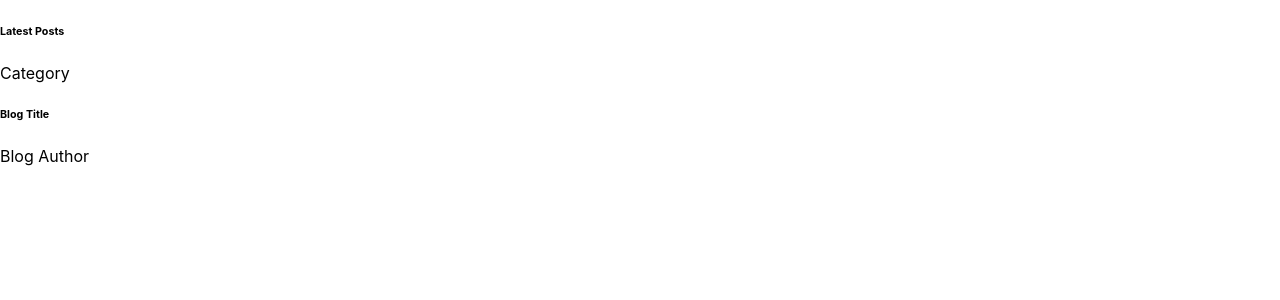
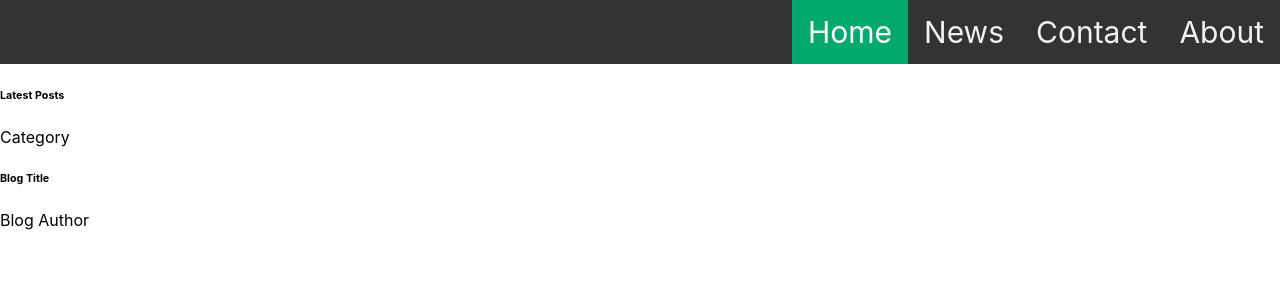
Before and after one commit to claraz4/Blog-Dar, a React (Create React App) app in the folder frontend/: page / in a window 1280 px wide. Shown: the top 300 px of the page. Built offline with nearby package versions, Linux system fonts and the light colour scheme.

Commit message:
navigation bar..?

```diff
--- a/frontend/src/App.js
+++ b/frontend/src/App.js
@@ -1,10 +1,12 @@
 import { BrowserRouter as Router, Routes, Route } from "react-router-dom";
 import Home from "./pages/Home";
+import NavBar from "./components/NavBar";
 
 function App() {
   return (
     <div className="App">
       <Router>
+        <NavBar /> {/* Add the NavBar component here */}
         <Routes>
           <Route exact path="/" element={<Home />} />
         </Routes>
--- /dev/null
+++ b/frontend/src/components/NavBar.css
@@ -0,0 +1,25 @@
+.topnav {
+    background-color: #333;
+    overflow: hidden;
+    width: 100%;
+    display: flex;
+    justify-content: flex-end;
+}
+
+.topnav a {
+    color: #f2f2f2;
+    text-align: center;
+    padding: 14px 16px;
+    text-decoration: none;
+    font-size: 30px;
+}
+
+.topnav a:hover {
+    background-color: #ddd;
+    color: black;
+}
+
+.topnav a.active {
+    background-color: #04AA6D;
+    color: white;
+}
--- /dev/null
+++ b/frontend/src/components/NavBar.js
@@ -0,0 +1,15 @@
+import React from 'react';
+import './NavBar.css';
+
+const NavBar = () => {
+    return (
+        <div className="topnav">
+            <a className="active" href="#home">Home</a>
+            <a href="#news">News</a>
+            <a href="#contact">Contact</a>
+            <a href="#about">About</a>
+        </div>
+    );
+};
+
+export default NavBar;
```
